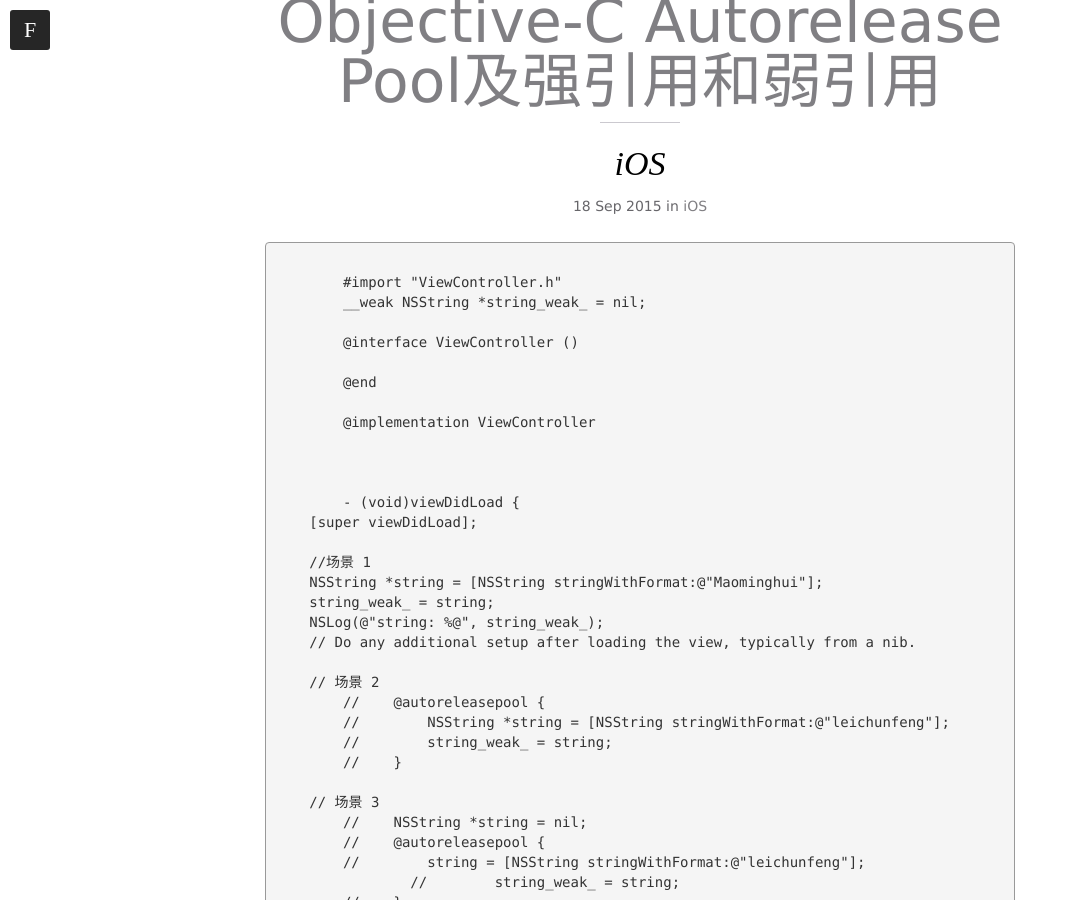
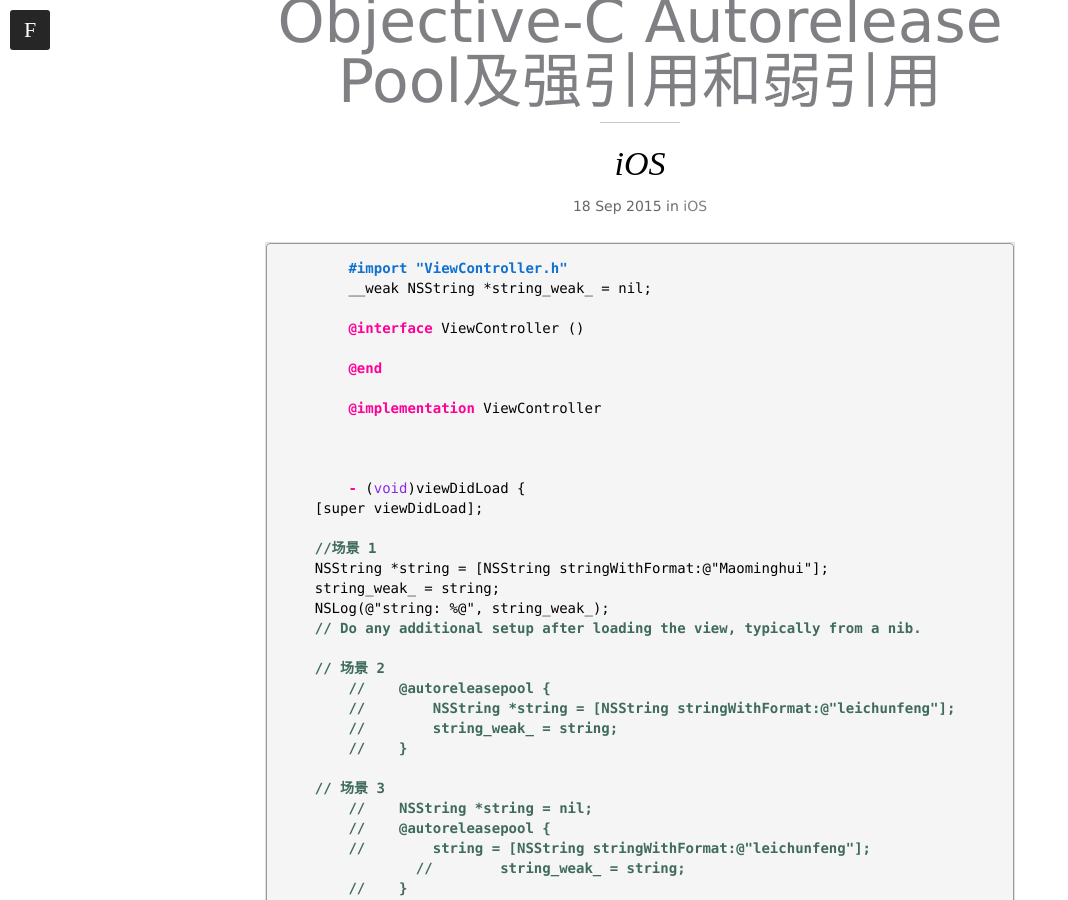
Before and after one commit to maominghui/maominghui.github.io, a Jekyll site: the page built from _posts/2015-09-18-强引用和弱引用.md, in a window 1280 px wide and 900 px high, scrolled down 679 px. Shown: the whole window, without its empty margins (0-1068 px from the left). Built offline with Jekyll 4.4.1, drawn with Linux system fonts in a browser that asks for light colours; some web fonts are replaced; comment, search, counter and statistics services are not loaded; some of the changed text lies outside the part shown.

Commit message:
test
test

````diff
--- a/_posts/2015-09-18-强引用和弱引用.md
+++ b/_posts/2015-09-18-强引用和弱引用.md
@@ -13,7 +13,7 @@ published: true
 
 
 
-```Objective-C
+{% highlight Objective-C %}
 
 	#import "ViewController.h"
 	__weak NSString *string_weak_ = nil;
@@ -65,7 +65,7 @@ published: true
     [super didReceiveMemoryWarning];
     // Dispose of any resources that can be recreated.
 	}
-```
+{% endhighlight %}
 
 
 ---
````
Also changed, not shown: 2 other files.
